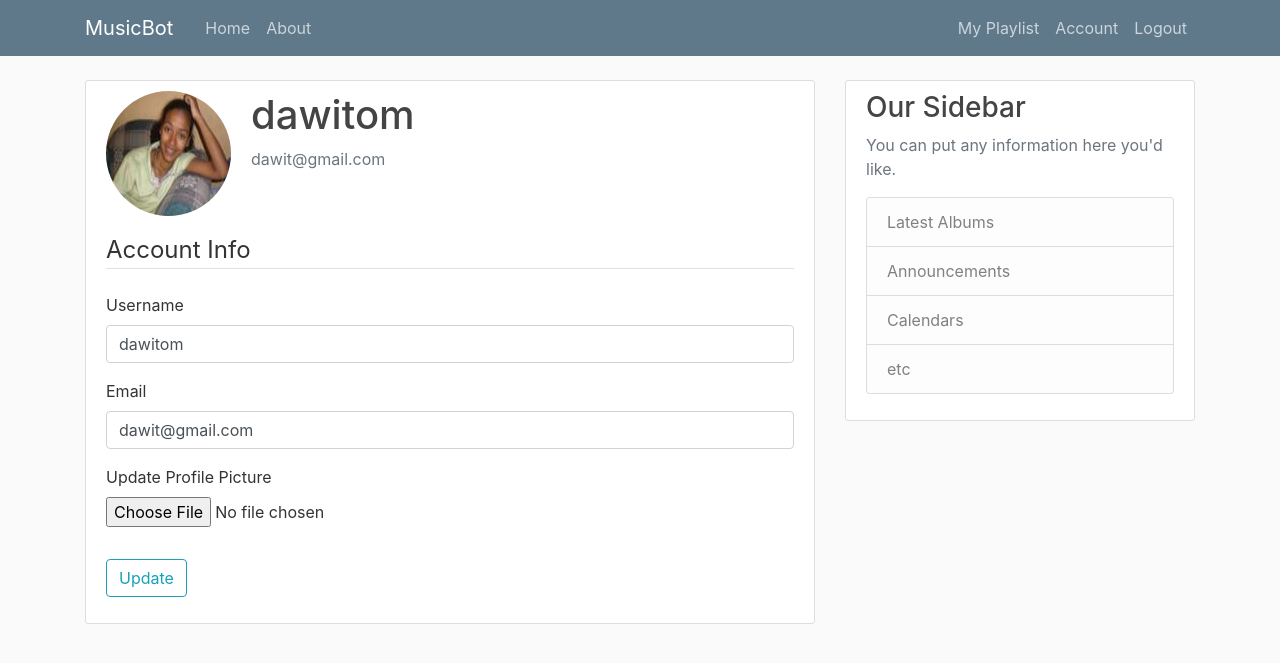
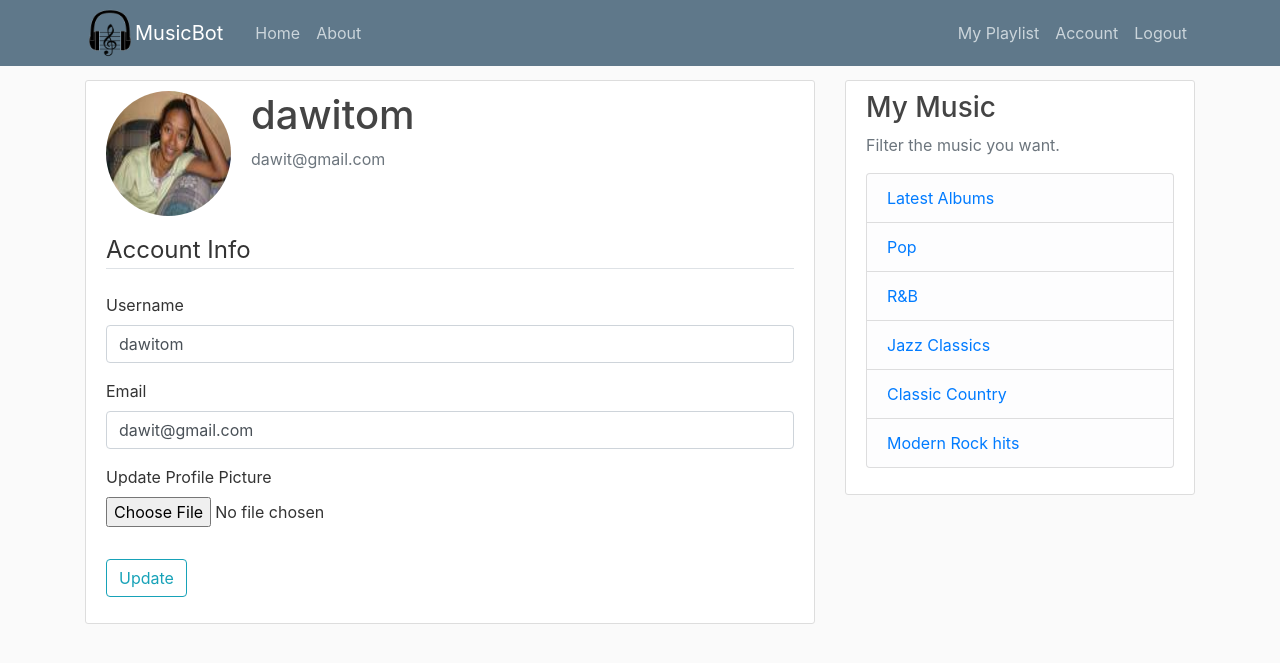
Before and after one commit to Ghenet/MusicPot, a Flask app: page /account in a window 1280 px wide. Shown: the top 663 px of the page. Run offline with Flask 2, Linux system fonts and the light colour scheme; a user stored in the database is signed in; some libraries are stand-ins or nearby versions.

Commit message:
adds the js file and jquery for playlist

```diff
--- a/musicbot/templates/layout.html
+++ b/musicbot/templates/layout.html
@@ -8,7 +8,7 @@
   <!-- Bootstrap CSS -->
   <link rel="stylesheet" href="https://stackpath.bootstrapcdn.com/bootstrap/4.3.1/css/bootstrap.min.css" integrity="sha384-ggOyR0iXCbMQv3Xipma34MD+dH/1fQ784/j6cY/iJTQUOhcWr7x9JvoRxT2MZw1T" crossorigin="anonymous">
   <link rel="stylesheet" href="{{url_for('static',filename='main.css')}}" >
-
+  <script src="https://ajax.googleapis.com/ajax/libs/jquery/3.3.1/jquery.min.js"></script>
 
   {% if title %}
     <title>MusicBot- {{title}}</title>
@@ -20,6 +20,7 @@
     <header class="site-header">
             <nav class="navbar navbar-expand-md navbar-dark bg-steel fixed-top">
                 <div class="container">
+                <img src="../static/images/default.png" alt="" width=50 height=50>
                 <a class="navbar-brand mr-4" href="/">MusicBot</a>
                 <button class="navbar-toggler" type="button" data-toggle="collapse" data-target="#navbarToggle" aria-controls="navbarToggle" aria-expanded="false" aria-label="Toggle navigation">
                     <span class="navbar-toggler-icon"></span>
@@ -56,17 +57,24 @@
                             {% endfor %}
                         {% endif %}
                       {% endwith %}
+
                     {% block content %}{% endblock %}
                   </div>
                   <div class="col-md-4">
                     <div class="content-section">
-                      <h3>Our Sidebar</h3>
-                      <p class='text-muted'>You can put any information here you'd like.
+                      <h3>My Music</h3>
+                      <p class='text-muted'>Filter the music you want.
                         <ul class="list-group">
-                          <li class="list-group-item list-group-item-light">Latest Albums</li>
-                          <li class="list-group-item list-group-item-light">Announcements</li>
-                          <li class="list-group-item list-group-item-light">Calendars</li>
-                          <li class="list-group-item list-group-item-light">etc</li>
+                          <li class="list-group-item list-group-item-light">
+                            <a class="songs" href="#" data-playlist-id="PL6CTrxW12Bre4kny-OhqOEQwNjso0VKPc">Latest Albums</a>
+                          </li>
+                          <li class="list-group-item list-group-item-light">
+                            <a class="songs" href="#" data-playlist-id="RDCLAK5uy_kmPRjHDECIcuVwnKsx2Ng7fyNgFKWNJFs">Pop</a>
+                          </li>
+                          <li class="list-group-item list-group-item-light"><a class="songs" href="#" data-playlist-id="PLbogV24AcwCAo_dMhmFG6oiPUqSTXWT0a">R&B</a></li>
+                          <li class="list-group-item list-group-item-light"><a class="songs" href="#" data-playlist-id="PL8F6B0753B2CCA128">Jazz Classics</a></li>
+                          <li class="list-group-item list-group-item-light"><a class="songs" href="#" data-playlist-id="PLAp5HzjibeIkYpyJMDZB8qCAIlhZLUk7i">Classic Country</a></li>
+                          <li class="list-group-item list-group-item-light"><a class="songs" href="#" data-playlist-id="PLpoUYdDxb6P56t8lnxnA412k_H5EMHd-8">Modern Rock hits</a></li>
                         </ul>
                       </p>
                     </div>
@@ -76,6 +84,9 @@
     <!-- Optional JavaScript -->
     <!-- jQuery first, then Popper.js, then Bootstrap JS -->
     <script src="https://code.jquery.com/jquery-3.3.1.slim.min.js" integrity="sha384-q8i/X+965DzO0rT7abK41JStQIAqVgRVzpbzo5smXKp4YfRvH+8abtTE1Pi6jizo" crossorigin="anonymous"></script>
+    <script src="https://ajax.googleapis.com/ajax/libs/jquery/3.3.1/jquery.min.js"></script>
+    <script src="{{ url_for('static', filename='playlist.js') }}"></script>
+
     <script src="https://cdnjs.cloudflare.com/ajax/libs/popper.js/1.14.7/umd/popper.min.js" integrity="sha384-UO2eT0CpHqdSJQ6hJty5KVphtPhzWj9WO1clHTMGa3JDZwrnQq4sF86dIHNDz0W1" crossorigin="anonymous"></script>
     <script src="https://stackpath.bootstrapcdn.com/bootstrap/4.3.1/js/bootstrap.min.js" integrity="sha384-JjSmVgyd0p3pXB1rRibZUAYoIIy6OrQ6VrjIEaFf/nJGzIxFDsf4x0xIM+B07jRM" crossorigin="anonymous"></script>
 
```
Lines whose indentation alone changed are shown as unchanged.
